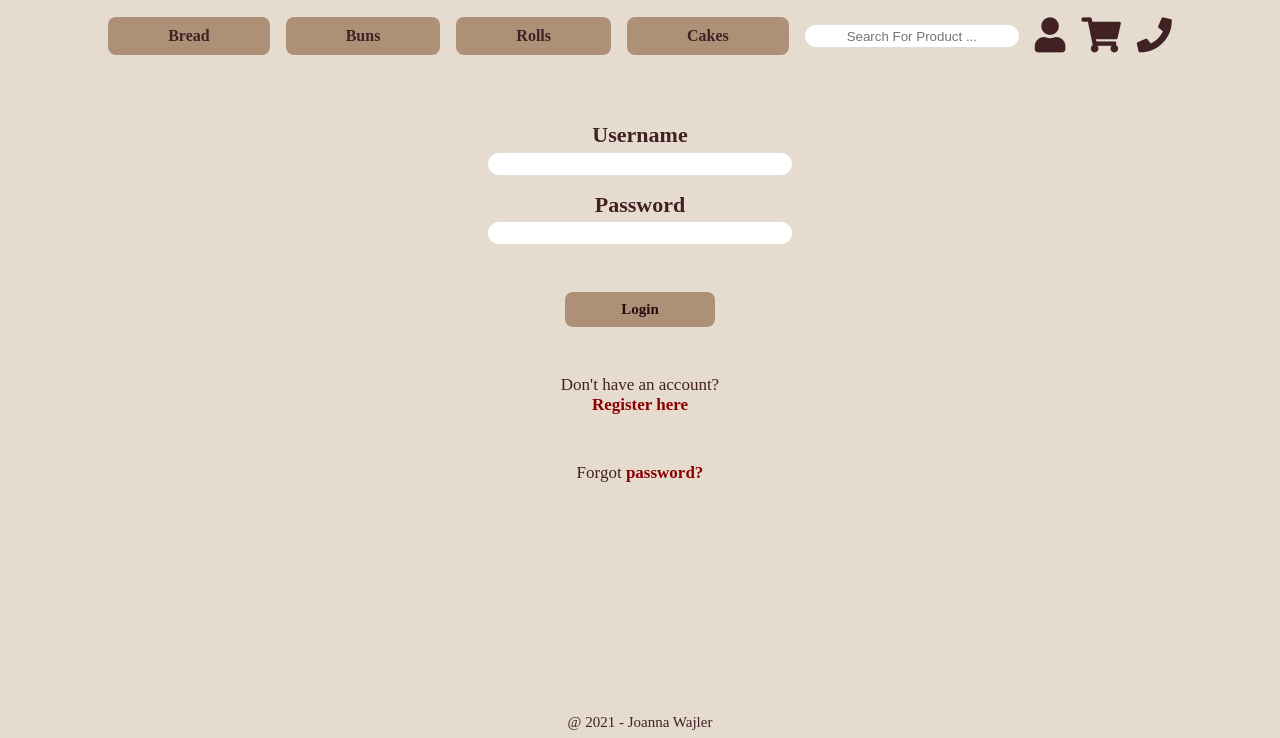
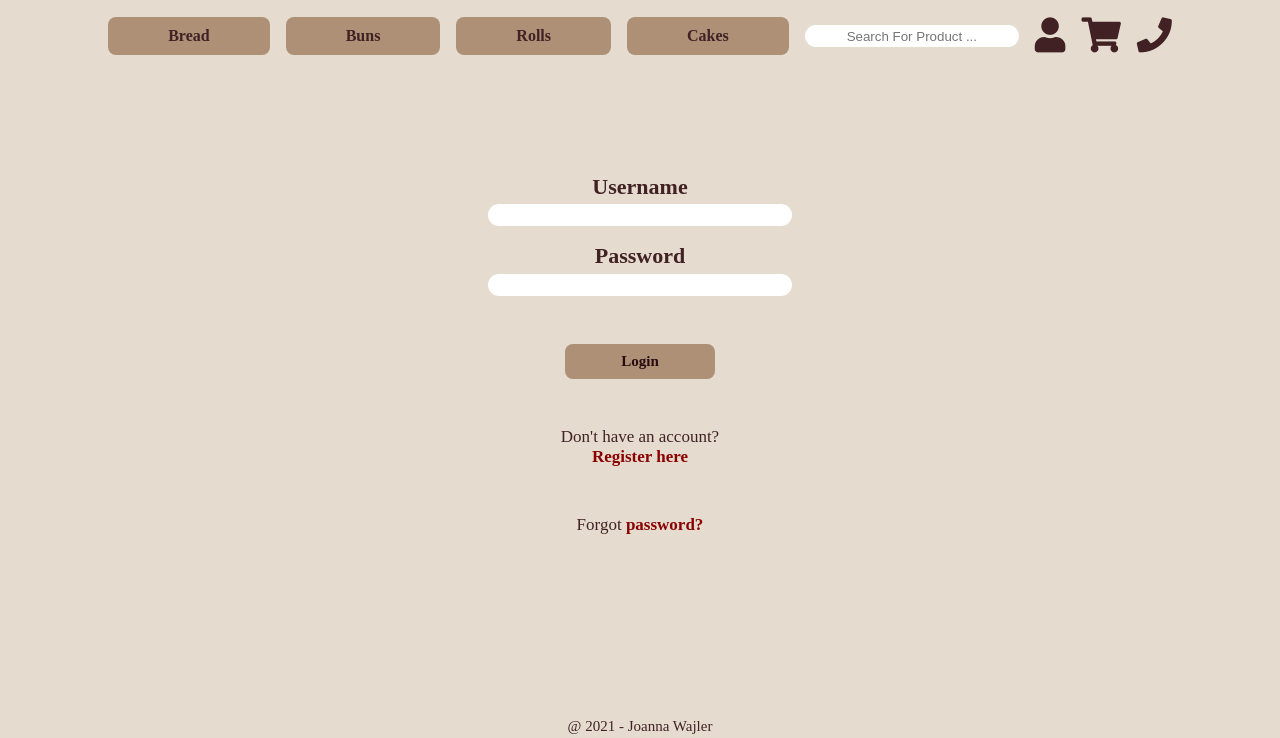
Before and after one commit to dzowajler/Luna-s-Bakery-Node.js, a website: page public/login.html in a window 1280 px wide. Shown: the part 62-800 px from the top of the page. Drawn offline with Linux system fonts and the light colour scheme.

Commit message:
updated styles on login.html and register.html - centered login and register panel

```diff
--- a/public/style.css
+++ b/public/style.css
@@ -14,7 +14,7 @@ body {
 .grid {
     display: grid;
     grid-template-columns: 20% 20% 20% 20% 20%;
-    grid-template-rows: 8% 15% 37% 37% 2%;
+    grid-template-rows: 8% 17% 18% 18% 18% 18% 3%;
     height: 100%;
     width: 100%;
 }
@@ -97,8 +97,8 @@ a:visited{
 .footer{
     grid-column-start: 1;
     grid-column-end: 6;
-    grid-row-start: 5;
-    grid-row-end: 5;
+    grid-row-start: 7;
+    grid-row-end: 7;
     font-size: 15px;
     font-family: Corbel;
 }
@@ -166,8 +166,9 @@ a:visited{
     grid-column-start: 1;
     grid-column-end: 6;
     grid-row-start: 3;
-    grid-row-end: 5;
-
+    grid-row-end: 6;
+    align-self: center;
+    justify-self: center;
 }
 .submit{
     margin-top: 3rem;
@@ -250,7 +251,9 @@ a.register-text:link{
     grid-column-start: 1;
     grid-column-end: 6;
     grid-row-start: 3;
-    grid-row-end: 5;
+    grid-row-end: 6;
+    align-self: center;
+    justify-self: center;
 
 }
 .username, .login-password{
```
Also changed, not shown: public/login.html (+1 -3 lines), server/fake-data.js (added).
